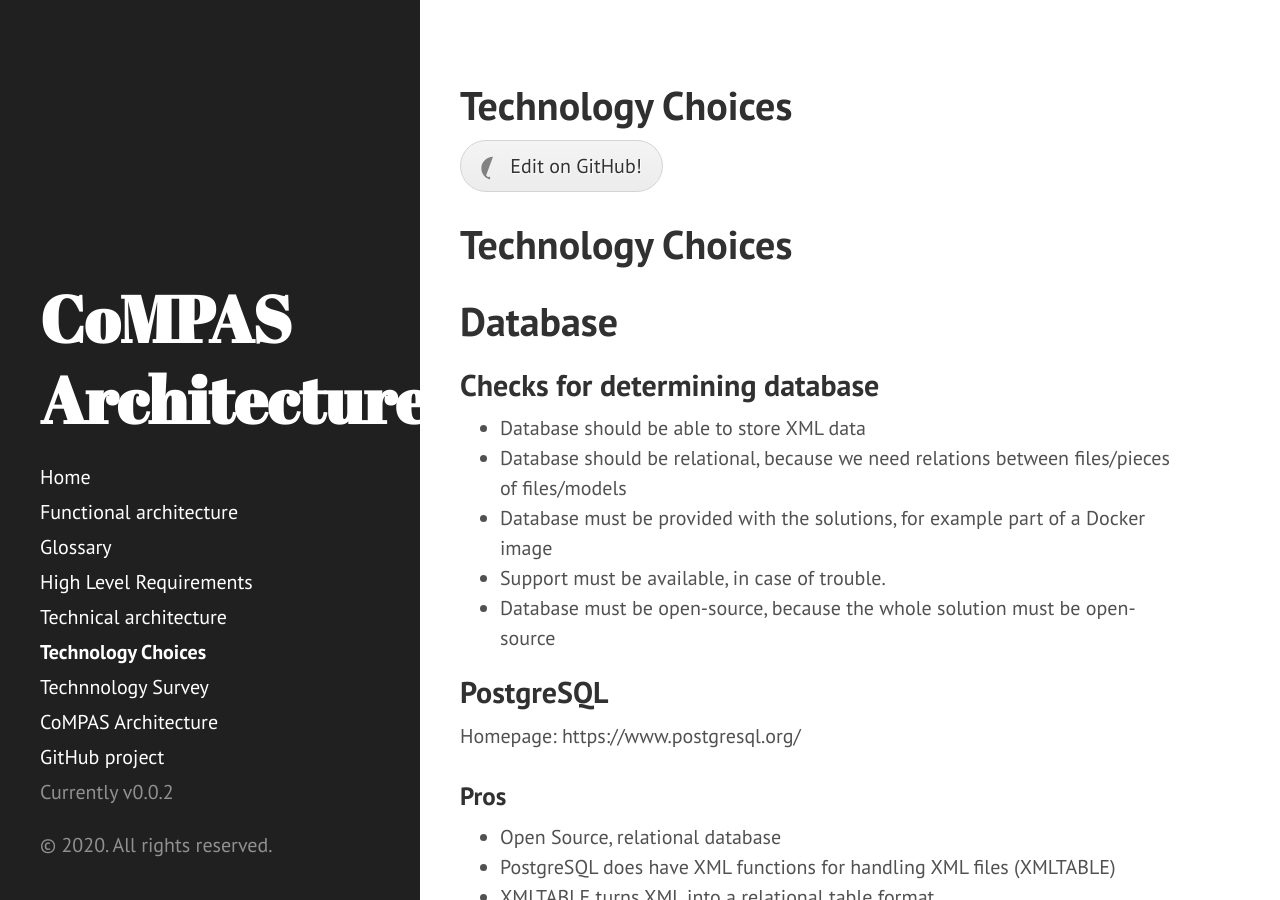
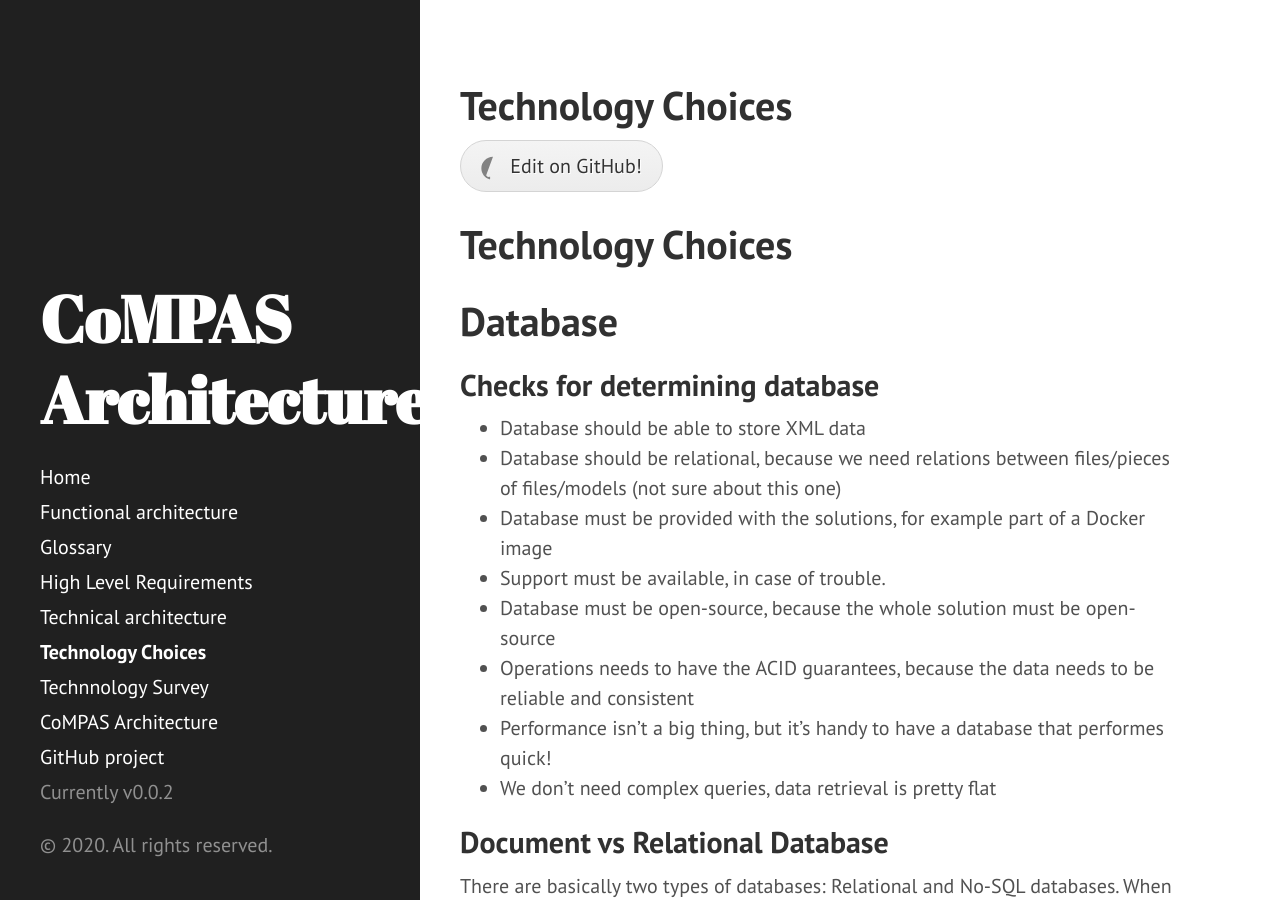
Before and after one commit to com-pas/compas-architecture, a Jekyll site: the page built from TECHNOLOGY_CHOICES.md, in a window 1280 px wide and 900 px high. Built offline with Jekyll 4.4.1, drawn with Linux system fonts in a browser that asks for light colours; our own code applies the rules of GitHub Pages for plain Markdown files; some of the changed text lies outside the part shown.

Commit message:
Added some more comments
Signed-off-by: Rob Tjalma <rob@tjalma.com>

```diff
--- a/TECHNOLOGY_CHOICES.md
+++ b/TECHNOLOGY_CHOICES.md
@@ -2,10 +2,17 @@
 # Database
 ## Checks for determining database
 - Database should be able to store XML data
-- Database should be relational, because we need relations between files/pieces of files/models
+- Database should be relational, because we need relations between files/pieces of files/models (not sure about this one)
 - Database must be provided with the solutions, for example part of a Docker image
 - Support must be available, in case of trouble.
 - Database must be open-source, because the whole solution must be open-source
+- Operations needs to have the ACID guarantees, because the data needs to be reliable and consistent
+- Performance isn't a big thing, but it's handy to have a database that performes quick!
+- We don't need complex queries, data retrieval is pretty flat
+
+## Document vs Relational Database
+There are basically two types of databases: Relational and No-SQL databases.
+When to choose one or another can be found on [Microsoft.com](https://docs.microsoft.com/en-us/dotnet/architecture/cloud-native/relational-vs-nosql-data).
 
 ## PostgreSQL
 Homepage: https://www.postgresql.org/
@@ -39,6 +46,7 @@ Homepage: https://basex.org/
 - Cross-platform
 - Active community
 - Multiple API's, like REST(ful) and HTTP
+- [ACID guarantees](https://docs.basex.org/wiki/Transaction_Management)
 
 ### Cons
 - No clear use cases using BaseX
```
